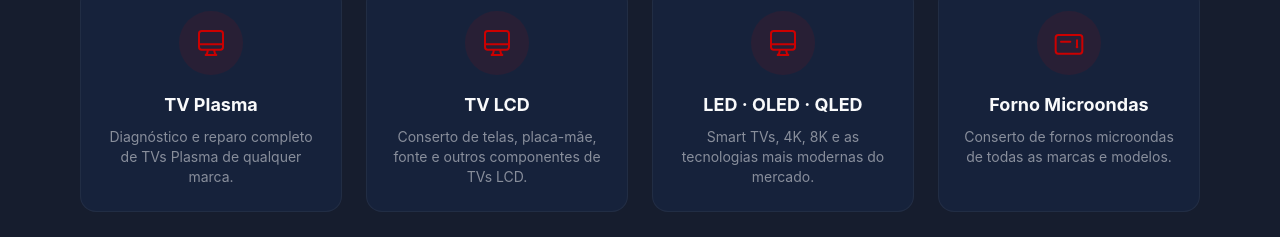
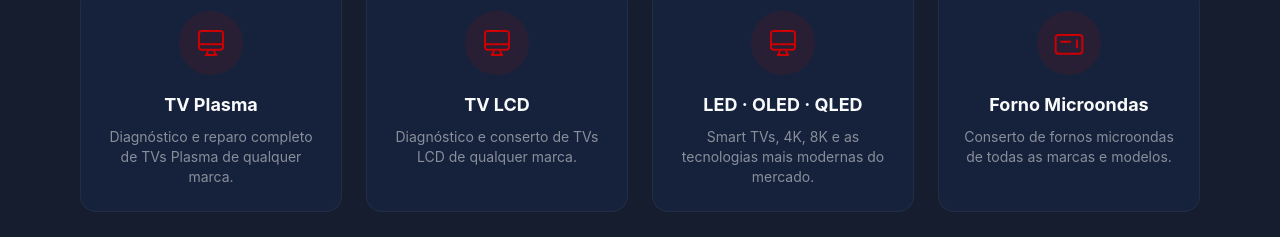
Before and after one commit to omathcampos/sdtv, a website built with Vite: page index.html in a window 1280 px wide. Shown: the part 1022-1259 px from the top of the page. Built offline with nearby package versions, Linux system fonts and the light colour scheme.

Commit message:
content: simplifica descrição do card TV LCD
Remove detalhes técnicos desnecessários, mantendo linguagem direta para o cliente.

Co-Authored-By: Claude Sonnet 4.6 <noreply@anthropic.com>

```diff
--- a/index.html
+++ b/index.html
@@ -194,7 +194,7 @@
               </svg>
             </div>
             <h3 class="text-sdtv-light font-bold text-lg mb-2">TV LCD</h3>
-            <p class="text-sdtv-light/50 text-sm">Conserto de telas, placa-mãe, fonte e outros componentes de TVs LCD.</p>
+            <p class="text-sdtv-light/50 text-sm">Diagnóstico e conserto de TVs LCD de qualquer marca.</p>
           </div>
 
           <!-- TV LED -->
```
